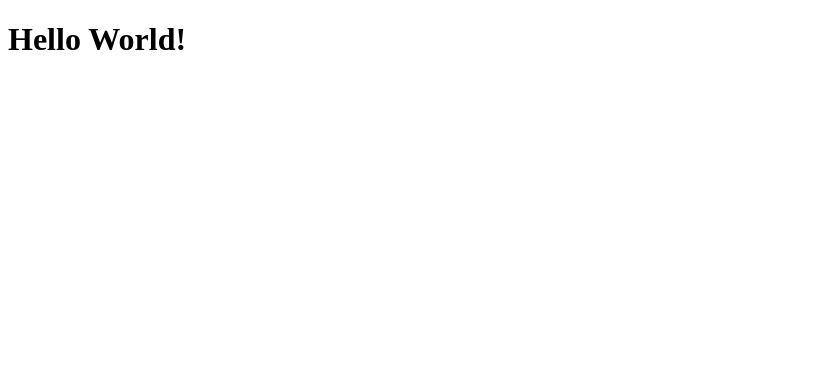
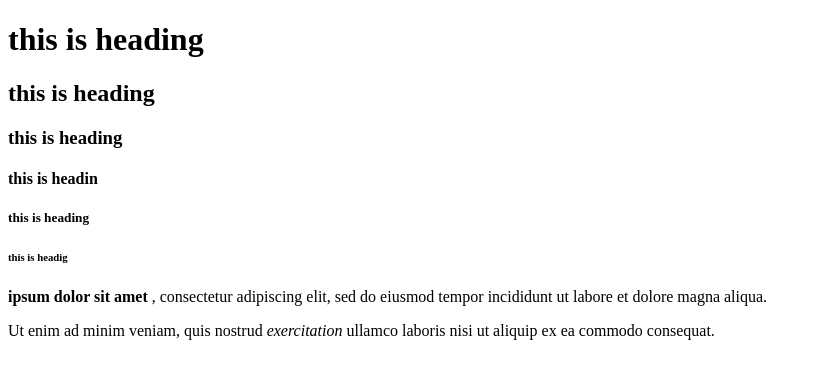
Before and after one commit to mamali752/odine-project, a plain HTML site: page index.html in a window 1280 px wide. Shown: the whole page, without its empty margins (0-821 px from the left). Drawn offline with Linux system fonts and the light colour scheme.

Commit message:
htmltags

```diff
--- a/index.html
+++ b/index.html
@@ -5,8 +5,19 @@
         <title> My first Wrb page</title>
     </head>
     <body>
-<h1>Hello World!</h1>
+        <h1>this is heading </h1>
+   <h2>this is heading</h2>
+   <h3>this is heading</h3>
+   <h4>this is headin</h4>
+   <h5>this is heading</h5>
+   <h6>this is headig</h6>
+   <p><strong>ipsum dolor sit amet</strong> , consectetur adipiscing elit, sed do eiusmod tempor
+incididunt ut labore et dolore magna aliqua.</p>
 
+<p>Ut enim ad minim veniam, quis nostrud <em>exercitation</em> ullamco laboris
+nisi ut aliquip ex ea commodo consequat.</p>
 
     </body>
 </html>
+<!-- learn how clne in sub branch-->
+<!-- git clone --branch <branchname><url>-->
```
